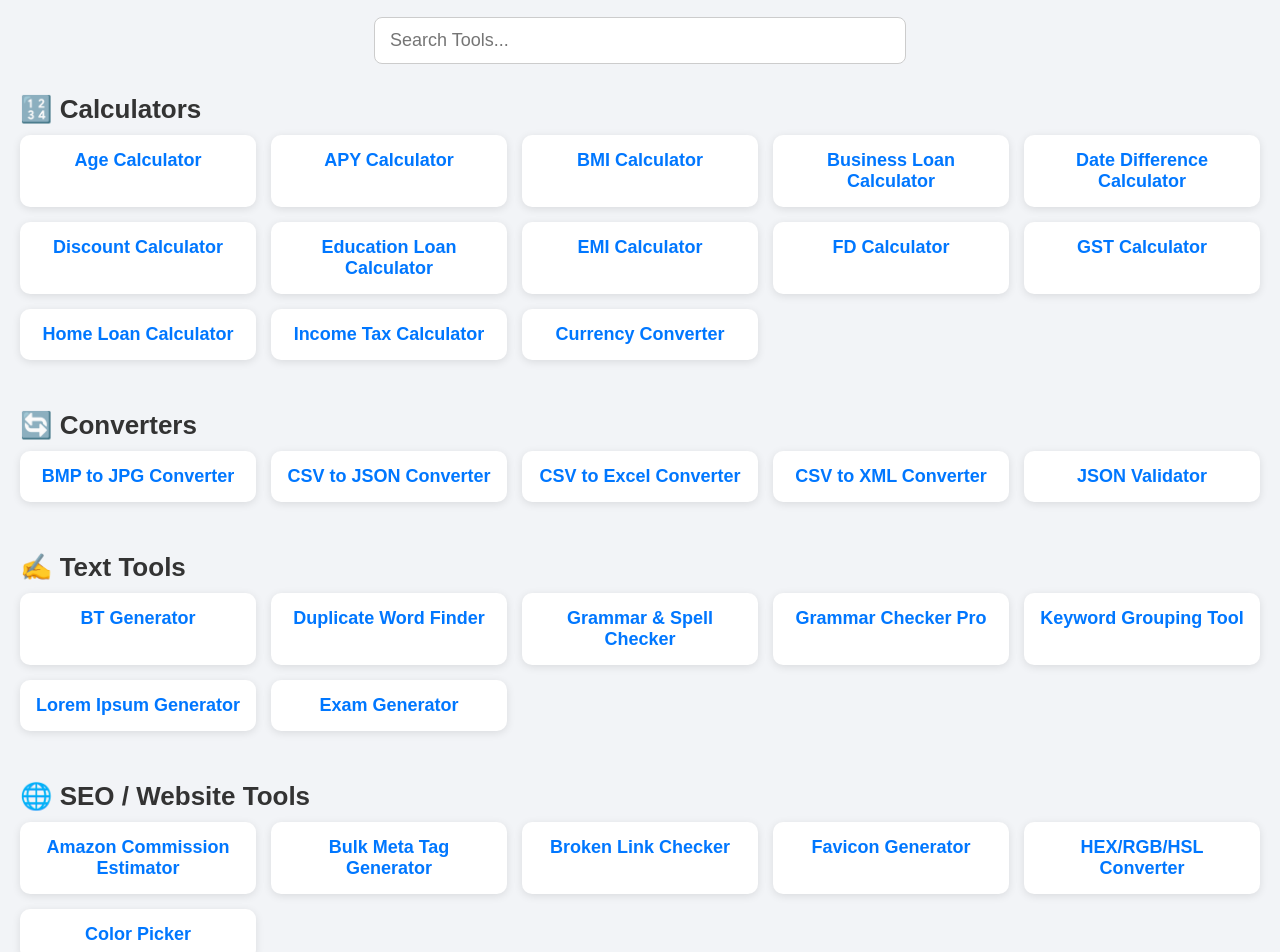
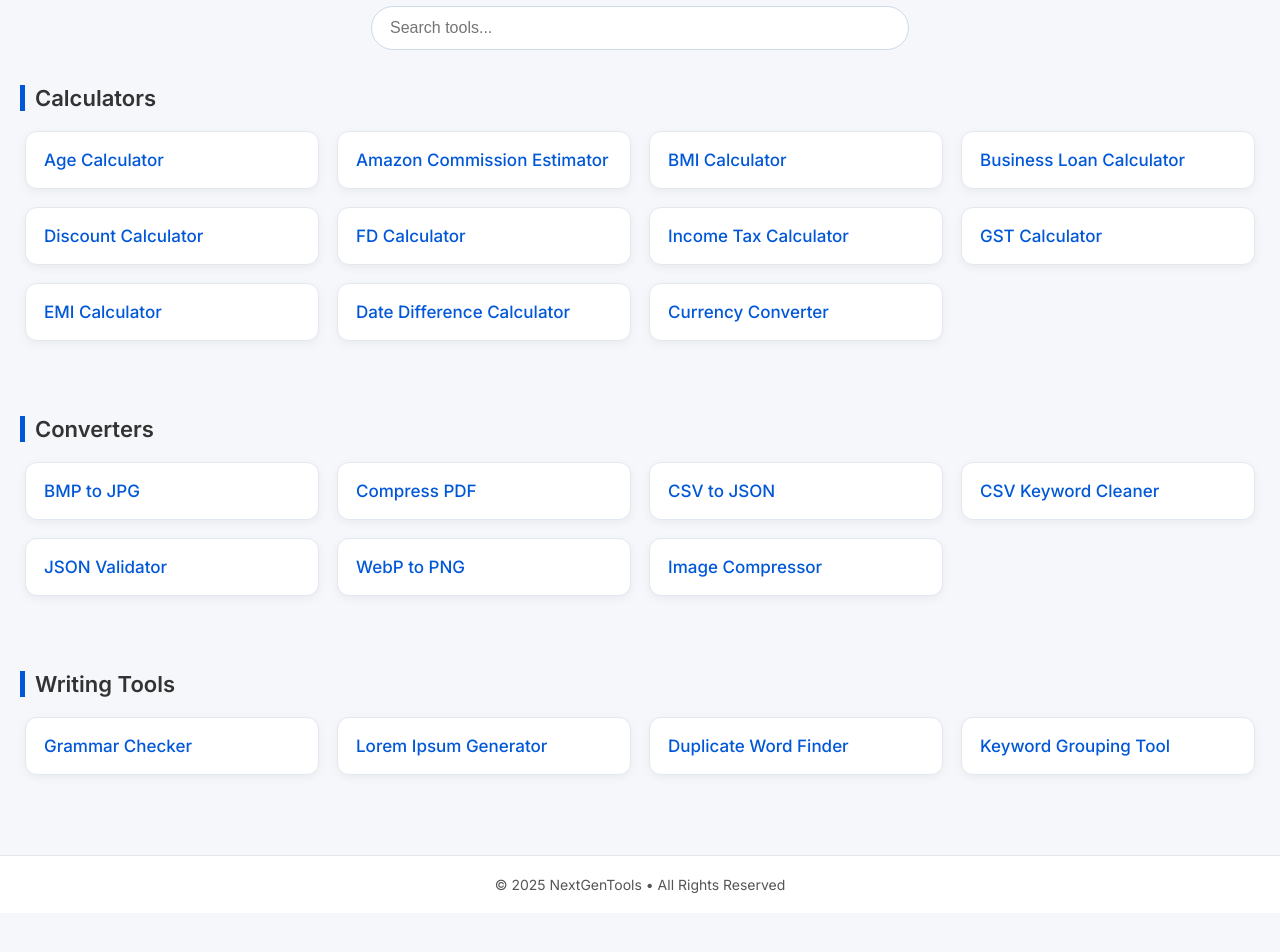
Before and after one commit to nextgentools64/nextgentools, a plain HTML site: page index.html in a window 1280 px wide. Shown: the part 90-1042 px from the top of the page. After the commit the page ends 1003 px from the top, so only its background shows below. Drawn offline with Linux system fonts and the light colour scheme.

Commit message:
index.html

```diff
--- a/index.html
+++ b/index.html
@@ -2,178 +2,167 @@
 <html lang="en">
 <head>
     <meta charset="UTF-8">
-    <title>NextGen Tools - Online Tool Hub</title>
+    <title>NextGenTools - Online Tool Hub</title>
+    <link href="https://fonts.googleapis.com/css2?family=Inter:wght@300;400;500;600&display=swap" rel="stylesheet">
+
 <style>
     body {
         margin: 0;
         padding: 0;
-            background: #f2f4f7;
-            font-family: Arial, sans-serif;
+        background: #f5f7fa;
+        font-family: 'Inter', sans-serif;
     }
 
-        header {
-            text-align: center;
-            padding: 25px;
-            background: #0077ff;
-            color: white;
-            font-size: 32px;
-            font-weight: bold;
-            letter-spacing: 1px;
+    /* HEADER */
+    .header {
+        background: #ffffff;
+        padding: 20px 30px;
+        box-shadow: 0px 2px 10px rgba(0,0,0,0.05);
+        font-size: 26px;
+        font-weight: 600;
+        color: #0057d8;
     }
 
+    /* SEARCH BAR */
     .search-container {
         text-align: center;
-            margin: 20px;
+        margin: 25px;
     }
 
-        .search-box {
-            width: 70%;
+    #searchBox {
+        width: 80%;
         max-width: 500px;
-            padding: 12px 15px;
-            border-radius: 8px;
-            font-size: 18px;
-            border: 1px solid #ccc;
+        padding: 12px 18px;
+        border-radius: 40px;
+        border: 1px solid #cfd9e6;
+        font-size: 16px;
         outline: none;
+        transition: 0.3s;
     }
 
-        .category-title {
-            font-size: 26px;
-            margin: 30px 20px 10px;
-            color: #333;
-            font-weight: bold;
+    #searchBox:focus {
+        border-color: #0057d8;
+        box-shadow: 0px 0px 8px rgba(0,87,216,0.3);
     }
 
-        .grid {
-            display: grid;
-            grid-template-columns: repeat(auto-fit, minmax(220px, 1fr));
-            gap: 15px;
-            padding: 0 20px 20px;
+    /* CATEGORY SECTION */
+    .category-title {
+        font-size: 22px;
+        margin: 35px 20px 10px;
+        font-weight: 600;
+        color: #333;
+        border-left: 5px solid #0057d8;
+        padding-left: 10px;
     }
 
+    /* TOOL GRID */
+    .tool-grid {
+        display: grid;
+        grid-template-columns: repeat(auto-fit, minmax(250px, 1fr));
+        grid-gap: 18px;
+        padding: 10px 25px 40px;
+    }
+
+    /* TOOL CARD */
     .tool-card {
-            background: white;
-            padding: 15px;
-            border-radius: 10px;
-            text-align: center;
-            font-size: 18px;
-            box-shadow: 0px 2px 8px rgba(0,0,0,0.1);
-            transition: 0.2s;
-            text-decoration: none;
-            color: #0077ff;
-            font-weight: bold;
+        background: #ffffff;
+        padding: 18px;
+        border-radius: 12px;
+        border: 1px solid #e2e8f0;
+        box-shadow: 0px 3px 10px rgba(0,0,0,0.05);
+        transition: 0.25s;
+        font-size: 17px;
+        font-weight: 500;
     }
 
     .tool-card:hover {
-            transform: translateY(-5px);
-            box-shadow: 0px 6px 15px rgba(0,0,0,0.2);
+        transform: translateY(-4px);
+        box-shadow: 0px 6px 20px rgba(0,0,0,0.08);
+        border-color: #0057d8;
     }
+
+    a {
+        text-decoration: none;
+        color: #0057d8;
+    }
+
+    /* FOOTER */
+    .footer {
+        margin-top: 40px;
+        background: #ffffff;
+        text-align: center;
+        padding: 20px;
+        font-size: 14px;
+        color: #555;
+        border-top: 1px solid #e5e5e5;
+    }
+
 </style>
+
+</head>
+<body>
+
+<!-- HEADER -->
+<div class="header">NextGenTools</div>
+
+<!-- SEARCH BOX -->
+<div class="search-container">
+    <input type="text" id="searchBox" placeholder="Search tools..." onkeyup="searchTools()">
+</div>
+
+<!-- CATEGORY 1: Calculators -->
+<div class="category-title">Calculators</div>
+<div class="tool-grid" id="toolList">
+
+    <a href="Age Calculator.html" class="tool-card">Age Calculator</a>
+    <a href="Amazon Commission Estimator.html" class="tool-card">Amazon Commission Estimator</a>
+    <a href="BMI Calculator .html" class="tool-card">BMI Calculator</a>
+    <a href="Business Loan Calculator.html" class="tool-card">Business Loan Calculator</a>
+    <a href="Discount Calculator.html" class="tool-card">Discount Calculator</a>
+    <a href="FD Calculator.html" class="tool-card">FD Calculator</a>
+    <a href="Income Tax Calculator.html" class="tool-card">Income Tax Calculator</a>
+    <a href="GST Calculator.html" class="tool-card">GST Calculator</a>
+    <a href="EMI Calculator.html" class="tool-card">EMI Calculator</a>
+    <a href="Date Difference Calculator.html" class="tool-card">Date Difference Calculator</a>
+    <a href="Currency Converter Tool.html" class="tool-card">Currency Converter</a>
+
+</div>
+
+<!-- CATEGORY 2: Converters -->
+<div class="category-title">Converters</div>
+<div class="tool-grid">
+    <a href="BMP to JPG Converter.html" class="tool-card">BMP to JPG</a>
+    <a href="Compress PDF Pro.html" class="tool-card">Compress PDF</a>
+    <a href="CSV to JSON Converter.html" class="tool-card">CSV to JSON</a>
+    <a href="CSV Bulk Keyword Cleaner.html" class="tool-card">CSV Keyword Cleaner</a>
+    <a href="JSON Validator.html" class="tool-card">JSON Validator</a>
+    <a href="WebP to PNG Converter .html" class="tool-card">WebP to PNG</a>
+    <a href="Image Compressor Pro.html" class="tool-card">Image Compressor</a>
+</div>
+
+<!-- CATEGORY 3: Writing Tools -->
+<div class="category-title">Writing Tools</div>
+<div class="tool-grid">
+    <a href="Grammar & Spell Checker .html" class="tool-card">Grammar Checker</a>
+    <a href="lorem_ipsum_generator_storedropship_index.html" class="tool-card">Lorem Ipsum Generator</a>
+    <a href="Duplicate Word Finder .html" class="tool-card">Duplicate Word Finder</a>
+    <a href="Keyword Grouping Tool Pro .html" class="tool-card">Keyword Grouping Tool</a>
+</div>
+
+<!-- FOOTER -->
+<div class="footer">© 2025 NextGenTools • All Rights Reserved</div>
 
 <script>
 function searchTools() {
     let input = document.getElementById("searchBox").value.toLowerCase();
-            let cards = document.getElementsByClassName("tool-card");
+    let cards = document.querySelectorAll(".tool-card");
 
-            for (let i = 0; i < cards.length; i++) {
-                let text = cards[i].innerText.toLowerCase();
-                cards[i].style.display = text.includes(input) ? "block" : "none";
-            }
+    cards.forEach(card => {
+        let text = card.innerText.toLowerCase();
+        card.style.display = text.includes(input) ? "block" : "none";
+    });
 }
 </script>
 
-</head>
-
-<body>
-
-<header>NextGen Tools</header>
-
-<div class="search-container">
-    <input type="text" id="searchBox" class="search-box" onkeyup="searchTools()" placeholder="Search Tools...">
-</div>
-
-
-<!-- ⭐ CATEGORY: Calculators -->
-<div class="category-title">🔢 Calculators</div>
-<div class="grid">
-
-    <a class="tool-card" href="Age Calculator.html">Age Calculator</a>
-    <a class="tool-card" href="Atal Pension Yojana Calculator .html">APY Calculator</a>
-    <a class="tool-card" href="BMI Calculator .html">BMI Calculator</a>
-    <a class="tool-card" href="Business Loan Calculator.html">Business Loan Calculator</a>
-    <a class="tool-card" href="Date Difference Calculator.html">Date Difference Calculator</a>
-    <a class="tool-card" href="Discount Calculator.html">Discount Calculator</a>
-    <a class="tool-card" href="Education Loan Calculator.html">Education Loan Calculator</a>
-    <a class="tool-card" href="EMI Calculator.html">EMI Calculator</a>
-    <a class="tool-card" href="FD Calculator.html">FD Calculator</a>
-    <a class="tool-card" href="GST Calculator.html">GST Calculator</a>
-    <a class="tool-card" href="Home Loan Calculator.html">Home Loan Calculator</a>
-    <a class="tool-card" href="Income Tax Calculator.html">Income Tax Calculator</a>
-    <a class="tool-card" href="Currency Converter Tool.html">Currency Converter</a>
-
-</div>
-
-
-<!-- ⭐ CATEGORY: Converters -->
-<div class="category-title">🔄 Converters</div>
-<div class="grid">
-    <a class="tool-card" href="BMP to JPG Converter.html">BMP to JPG Converter</a>
-    <a class="tool-card" href="CSV to JSON Converter.html">CSV to JSON Converter</a>
-    <a class="tool-card" href="csv_to_excel_converter_storedropship_index.html">CSV to Excel Converter</a>
-    <a class="tool-card" href="csv_to_xml_converter_storedropship_i....html">CSV to XML Converter</a>
-    <a class="tool-card" href="JSON Validator.html">JSON Validator</a>
-</div>
-
-
-<!-- ⭐ CATEGORY: TEXT TOOLS -->
-<div class="category-title">✍️ Text Tools</div>
-<div class="grid">
-    <a class="tool-card" href="BT Generator.html">BT Generator</a>
-    <a class="tool-card" href="Duplicate Word Finder .html">Duplicate Word Finder</a>
-    <a class="tool-card" href="Grammar & Spell Checker .html">Grammar & Spell Checker</a>
-    <a class="tool-card" href="Grammar Checker Pro – Online Text Proof...html">Grammar Checker Pro</a>
-    <a class="tool-card" href="Keyword Grouping Tool Pro .html">Keyword Grouping Tool</a>
-    <a class="tool-card" href="Lorem Ipsum Generator Pro.html">Lorem Ipsum Generator</a>
-    <a class="tool-card" href="exam generator.html">Exam Generator</a>
-</div>
-
-
-<!-- ⭐ CATEGORY: SEO & WEBSITE -->
-<div class="category-title">🌐 SEO / Website Tools</div>
-<div class="grid">
-    <a class="tool-card" href="Amazon Commission Estimator.html">Amazon Commission Estimator</a>
-    <a class="tool-card" href="Bulk Meta Tag Generator Pro.html">Bulk Meta Tag Generator</a>
-    <a class="tool-card" href="Broken Link Checker Pro .html">Broken Link Checker</a>
-    <a class="tool-card" href="Favicon Generator Pro.html">Favicon Generator</a>
-    <a class="tool-card" href="HEXRGBHSL.html">HEX/RGB/HSL Converter</a>
-    <a class="tool-card" href="color picker.html">Color Picker</a>
-</div>
-
-
-<!-- ⭐ CATEGORY: IMAGE TOOLS -->
-<div class="category-title">🖼️ Image Tools</div>
-<div class="grid">
-    <a class="tool-card" href="Bulk Image Resizer Pro.html">Bulk Image Resizer</a>
-    <a class="tool-card" href="Image Resizer Tool .html">Image Resizer</a>
-    <a class="tool-card" href="Image Compressor Pro.html">Image Compressor</a>
-    <a class="tool-card" href="image_compressor_storedropship_index.html">Image Compressor v2</a>
-</div>
-
-
-<!-- ⭐ CATEGORY: PDF TOOLS -->
-<div class="category-title">📄 PDF Tools</div>
-<div class="grid">
-    <a class="tool-card" href="Compress PDF Pro.html">Compress PDF</a>
-    <a class="tool-card" href="Merge PDF by deepseek.html">Merge PDF</a>
-    <a class="tool-card" href="Merge Pdf Pro.html">Merge PDF Pro</a>
-</div>
-
-
-<!-- ⭐ CATEGORY: Other Tools -->
-<div class="category-title">🧰 Other Tools</div>
-<div class="grid">
-    <a class="tool-card" href="Kundli.html">Kundli Generator</a>
-</div>
-
-
 </body>
 </html>
```
Lines whose indentation alone changed are shown as unchanged.
